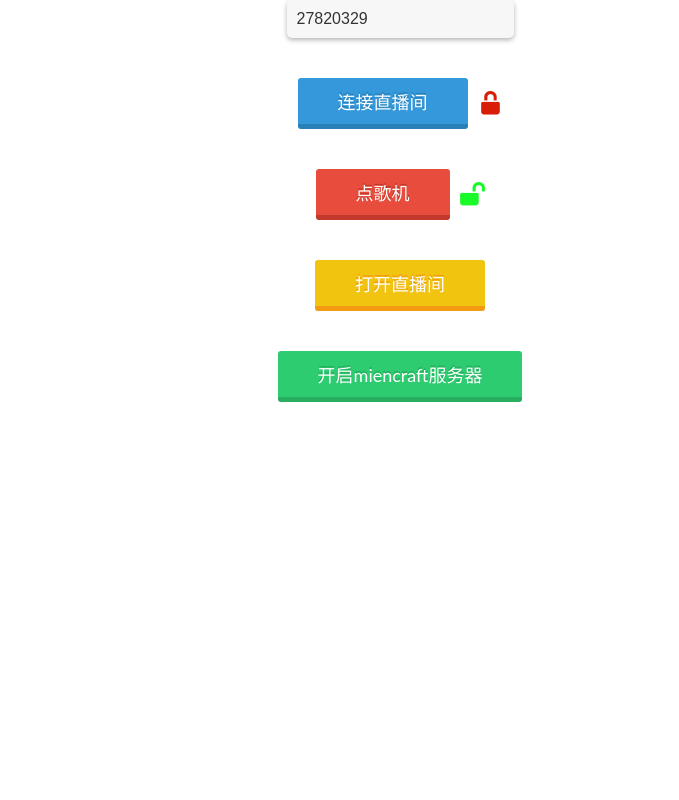
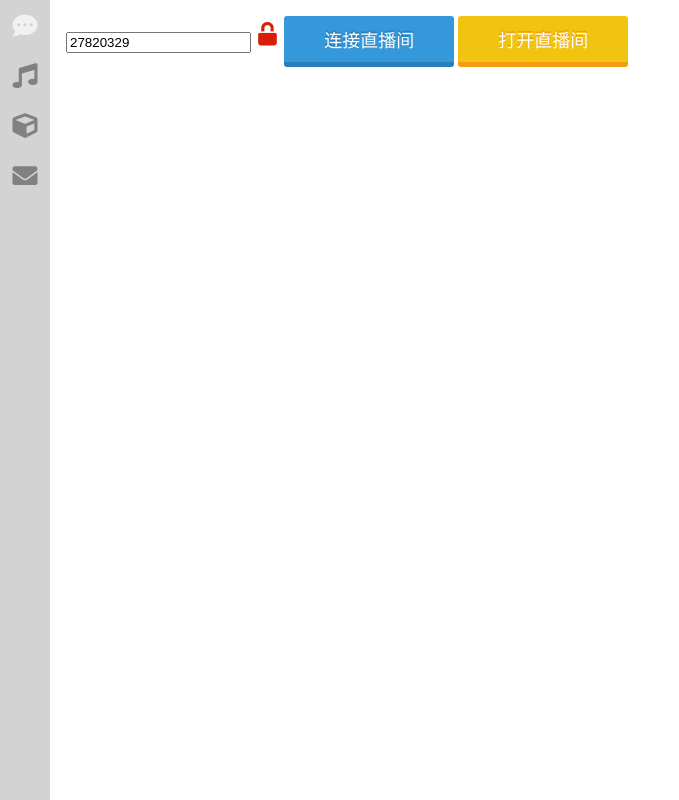
Before and after one commit to Ruobinbin/Ruobin-Toolbox, an Electron app: page index/index.html in a window 800 px wide. Shown: the whole page, without its empty margins (0-679 px from the left). Drawn offline with Linux system fonts and the light colour scheme.

Commit message:
index样式调整

```diff
--- a/index/index.html
+++ b/index/index.html
@@ -3,36 +3,45 @@
 
 <head>
   <meta charset="UTF-8">
-  <!-- https://developer.mozilla.org/zh-CN/docs/Web/HTTP/CSP -->
   <meta http-equiv="Content-Security-Policy"
-    content="default-src 'self'; connect-src 'self' wss://broadcastlv.chat.bilibili.com:2245/sub;">
+    content="default-src 'self'; style-src 'self' 'unsafe-inline' https://cdnjs.cloudflare.com; font-src 'self' https://cdnjs.cloudflare.com;">
   <title>你好!</title>
   <link rel="stylesheet" type="text/css" href="../index/indexStyle.css">
   <link rel="stylesheet" type="text/css" href="../css/button.css">
+  <!-- 引入 Font Awesome 图标库 -->
+  <link rel="stylesheet" href="https://cdnjs.cloudflare.com/ajax/libs/font-awesome/5.15.3/css/all.min.css">
 </head>
 
 <body>
   <!--6154037-猪猪--10375360-动漫--4680775-27820329-me 407149-qiqi  21691544 -->
-  <div>
-    <input type="number" id="roomId" class="no-spinners" placeholder="请输入房间号" min="0" step="1" value="27820329">
+
+  <!-- 侧边栏 -->
+  <div id="mySidebar" class="sidebar">
+    <a href="#live"><i class="fas fa-comment-dots"></i></a> <!-- 直播弹幕 -->
+    <a href="#music"><i class="fas fa-music"></i></a> <!-- 点歌机 -->
+    <a href="#minecraft"><i class="fas fa-cube"></i></a> <!-- 我的世界 -->
+    <a href="#contact"><i class="fas fa-envelope"></i></a>
   </div>
 
-  <div>
+  <!-- 主内容区域 -->
+  <div id="main">
+    <div id="live">
+      <!-- 直播弹幕的内容 -->
+      <input type="number" id="roomId" class="no-spinners" placeholder="请输入房间号" min="0" step="1" value="27820329">
+      <img id="danmuLock" class="lock" src="../images/suoDing.png" width="25" height="25">
       <button id="connect" class="action-button animate blue">连接直播间</button>
-    <img id="danmuLock" class="lock" src="../images/suoDing.png" width="25" height="25">
+      <button id="openLive" class="action-button animate yellow">打开直播间</button>
     </div>
-
-  <div>
+    <div id="music" style="display: none;">
+      <!-- 点歌机的内容 -->
       <button id="openMusic" class="action-button animate red">点歌机</button>
       <img id="musicLock" class="lock" src="../images/jieSuo.png" width="25" height="25">
     </div>
-
-  <div>
-    <button id="openLive" class="action-button animate yellow">打开直播间</button>
+    <div id="minecraft" style="display: none;">
+      <!-- 我的世界的内容 -->
+      <button id="minecraftServerStart" class="action-button animate green">开启miencraft服务器</button>
     </div>
-
-  <div>
-    <button id="minecraftServerStart" class="action-button animate green">开启miencraft服务器</button>
+    <div id="contact" style="display: none;">Contact content...</div>
   </div>
 
 </body>
--- a/index/indexStyle.css
+++ b/index/indexStyle.css
@@ -1,90 +1,43 @@
-/* body里的元素全变成块级 并且居中 */
-* {
+/* 设置全局字体和边距 */
+body {
+	font-family: "Lato", sans-serif;
 	margin: 0;
 	padding: 0;
-}
-.lock{
-	margin-left: 10px;
-}
+  }
 
-div {
+  /* 设置侧边栏样式 */
+  .sidebar {
+	height: 100%;
+	width: 50px;
+	position: fixed;
+	z-index: 1;
+	top: 0;
+	left: 0;
+	background-color: #d3d3d3;
+	overflow-x: hidden;
+	transition: 0.5s;
+  }
+
+  /* 设置侧边栏中链接的样式 */
+  .sidebar a {
 	display: flex;
 	justify-content: center;
-	/* 水平居中 */
 	align-items: center;
-	/* 垂直居中 */
-}
+	height: 50px;
+	text-decoration: none;
+	font-size: 25px;
+	color: #818181;
+	transition: 0.3s;
+  }
 
-body * {
-	margin-bottom: 20px;
-}
+  /* 设置鼠标悬停在链接上时的样式 */
+  .sidebar a:hover {
+	color: #f1f1f1;
+  }
 
-/* 输入框右边的上下选择消失 */
-.no-spinners::-webkit-inner-spin-button,
-.no-spinners::-webkit-outer-spin-button {
-	-webkit-appearance: none;
-	margin: 0;
-}
-
-/* 输入框 */
-#roomId {
-	background-color: #f7f7f7;
-	border: none;
-	border-radius: 5px;
-	padding: 10px;
-	font-size: 16px;
-	color: #333;
-	box-shadow: 0 2px 5px rgba(0, 0, 0, 0.3);
-	transition: box-shadow 0.3s ease;
-}
-
-#roomid:focus {
-	outline: none;
-	box-shadow: 0 2px 5px rgba(0, 0, 0, 0.5);
-}
-
-/* 复制来的按钮样式 */
-.animate {
-	transition: all 0.1s;
-	-webkit-transition: all 0.1s;
-}
-
-.action-button {
-	border: none;
-	border-radius: 3px;
-	font-family: 'Lato', sans-serif;
-	font-size: 18px;
-	color: #FFF;
-	text-decoration: none;
-	padding: 10px 40px;
-}
-
-.blue {
-	background-color: #3498db;
-	border-bottom: 5px solid #2980B9;
-	text-shadow: 0px -2px #2980B9;
-}
-
-.red {
-	background-color: #e74c3c;
-	border-bottom: 5px solid #c0392b;
-	text-shadow: 0px -2px #c0392b;
-}
-
-.green {
-	background-color: #2ecc71;
-	border-bottom: 5px solid #27ae60;
-	text-shadow: 0px -2px #27ae60;
-}
-
-.yellow {
-	background-color: #f1c40f;
-	border-bottom: 5px solid #f39c12;
-	text-shadow: 0px -2px #f39c12;
-}
-
-.action-button:active {
-	transform: translate(0px, 5px);
-	-webkit-transform: translate(0px, 5px);
-	border-bottom: 1px solid;
-}
+  /* 设置主内容区域的样式 */
+  #main {
+	transition: margin-left .5s;
+	padding: 16px;
+	margin-left: 50px;
+  }
--- a/main.js
+++ b/main.js
@@ -1,6 +1,5 @@
 const { app, BrowserWindow, ipcMain } = require('electron')
 const path = require('path')
-const mineflayer = require('mineflayer');
 const { spawn } = require('child_process');
 
 var danmuWindow
```
Also changed, not shown: index/index.js (+27 -0 lines). Lines whose indentation alone changed are shown as unchanged.
